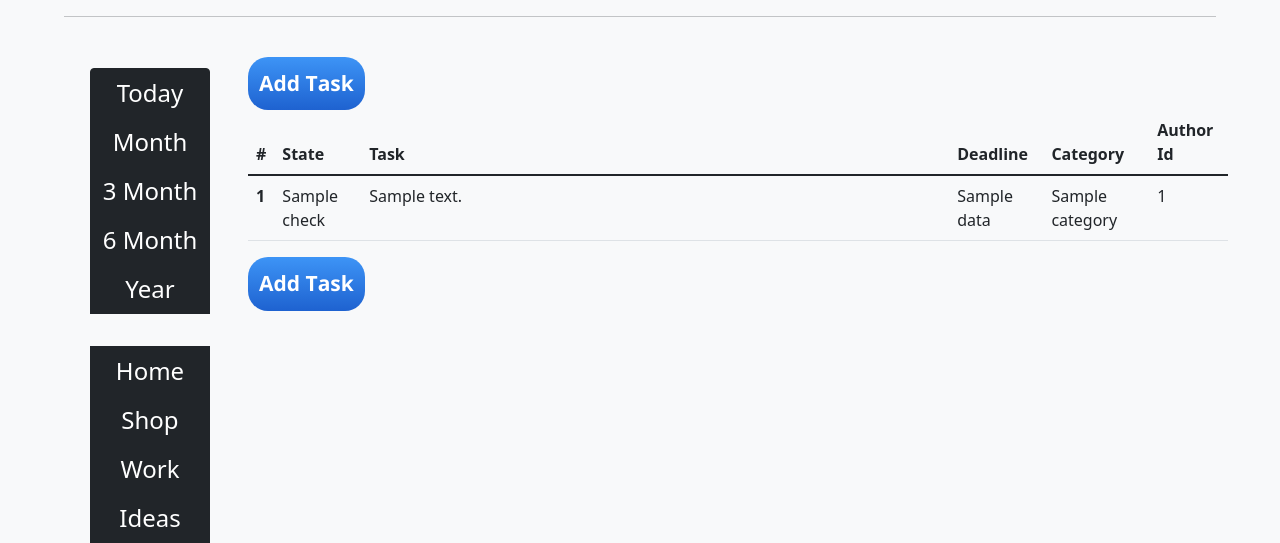
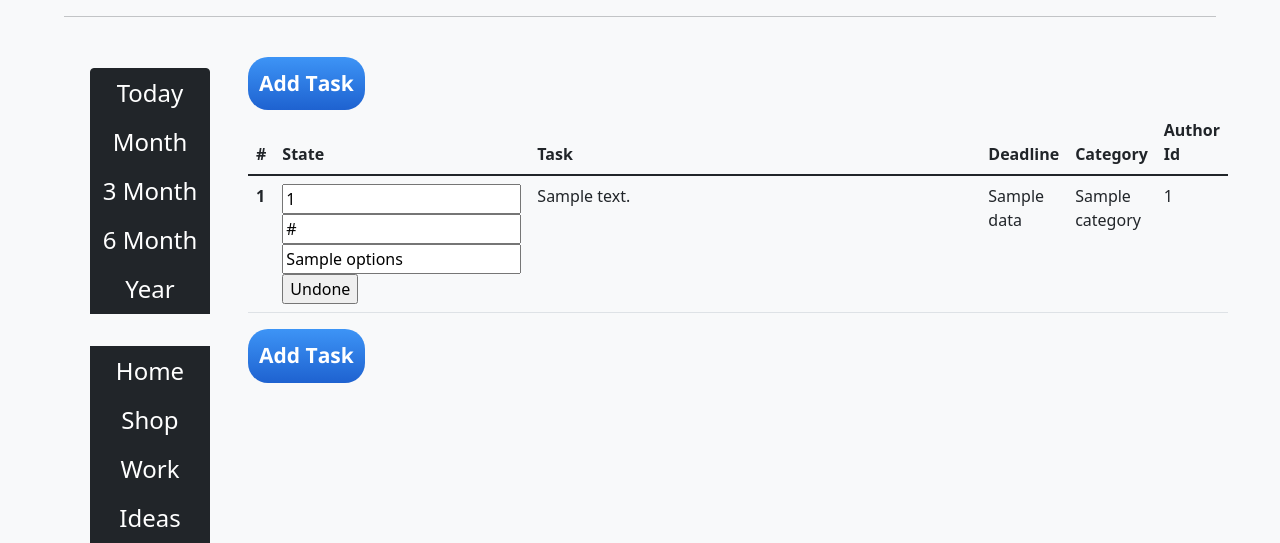
Before and after one commit to RokerDev/ToDoListWebApp, a Flask app: template templates/index.html in a window 1280 px wide. Shown: the part 90-633 px from the top of the page. Run offline with Flask 2, Linux system fonts and the light colour scheme; a user stored in the database is signed in; tables that the repository leaves empty hold one stand-in row (values such as "Sample post"); the template is opened without the code that fills it: most values are stand-ins (such as "Sample title", 1, 10 or a date in 2020); form fields are guessed from the names that the template uses; some libraries are stand-ins or nearby versions.

Commit message:
add button changing task status to table row

```diff
--- a/templates/table.html
+++ b/templates/table.html
@@ -35,9 +35,27 @@
               <tbody>
               {% if tasks %}
               {% for task in tasks %}
-                <tr>
+                <tr id="{{task.author_task_id}}">
                     <th scope="row">{{task.author_task_id}}</th>
-                    <td>{{task.check}}</td>
+                    {% if task.check %}
+                    <td>
+                        <form method="POST" action="{{url_for('change_status')}}">
+                            <div>{{ form.task_id(value=task.id) }}</div>
+                            <div>{{ form.url(value=url) }}</div>
+                            <div>{{ form.options(value=options) }}</div>
+                            <div>{{ form.submit(value="Undone") }}</div>
+                        </form>
+                    </td>
+                    {% else %}
+                    <td>
+                        <form method="POST" action="{{url_for('change_status')}}">
+                            <div>{{ form.task_id(value=task.id) }}</div>
+                            <div>{{ form.url(value=url) }}</div>
+                            <div>{{ form.options(value=options) }}</div>
+                            <div>{{ form.submit(value="Done") }}</div>
+                        </form>
+                    </td>
+                    {% endif %}
                     <td class="table-space">{{task.description}}</td>
                     <td>{{task.data}}</td>
                     <td>{{task.category}}</td>
```
